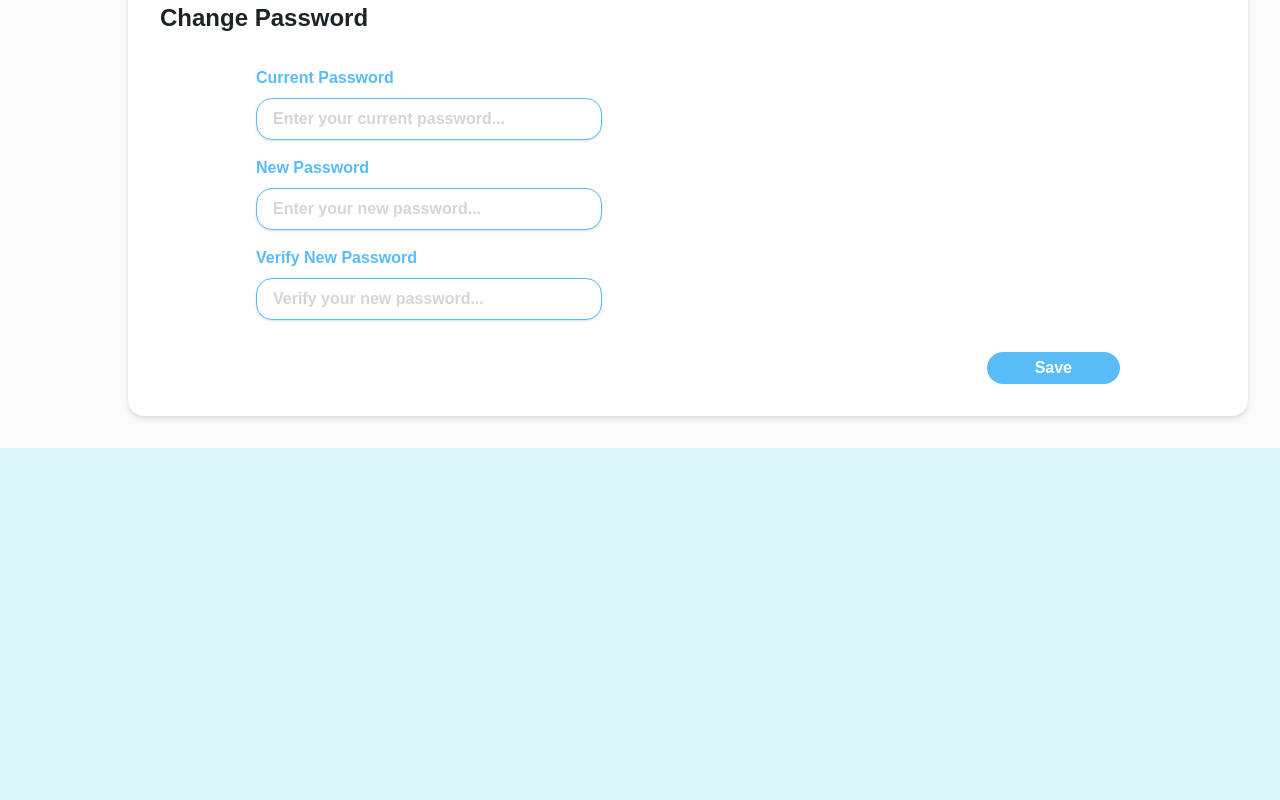
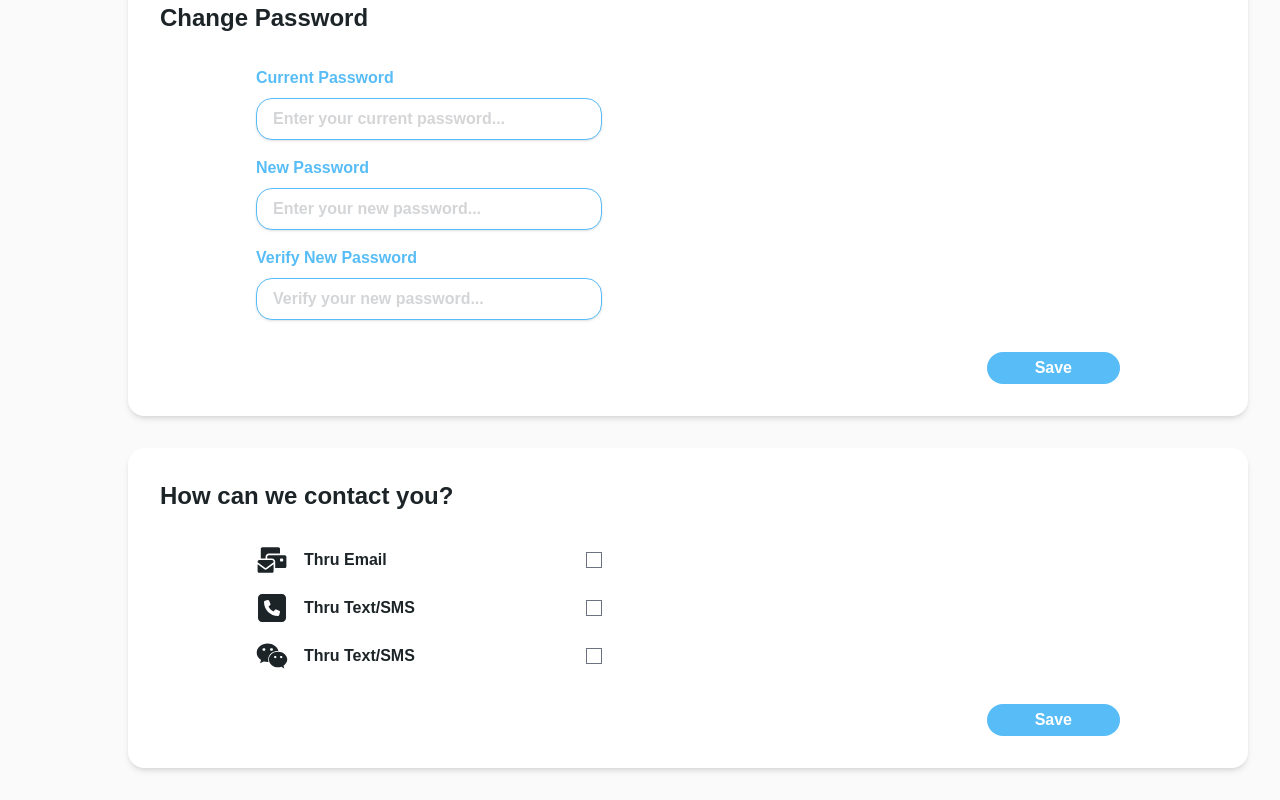
Before and after one commit to CodeHubDevs/donkeymailerwebapp, a Next.js app: page /app/user-settings in a window 1280 px wide. Shown: the part 863-1663 px from the top of the page. Before the commit the page ends 1311 px from the top, so only its background shows below. Built offline with nearby package versions, Linux system fonts and the light colour scheme.

Commit message:
Create how to contact

```diff
--- a/package.json
+++ b/package.json
@@ -17,6 +17,7 @@
   "dependencies": {
     "@fontsource/manrope": "^4.5.9",
     "@fortawesome/fontawesome-svg-core": "^6.1.1",
+    "@fortawesome/free-brands-svg-icons": "^6.1.1",
     "@fortawesome/free-solid-svg-icons": "^6.1.1",
     "@fortawesome/react-fontawesome": "^0.1.18",
     "@headlessui/react": "^1.6.4",
--- /dev/null
+++ b/src/containers/UserSettings/HowToContact.tsx
@@ -0,0 +1,44 @@
+import { faWeixin } from '@fortawesome/free-brands-svg-icons'
+import { faMailBulk, faPhoneSquare } from '@fortawesome/free-solid-svg-icons'
+import { FontAwesomeIcon } from '@fortawesome/react-fontawesome'
+import React from 'react'
+
+interface ContactDetailsProps {
+  icon: any
+  thru: string
+}
+
+const ContactDetails: React.FC<ContactDetailsProps> = ({ icon, thru }) => {
+  return (
+    <div className='flex items-center justify-between'>
+      <div className='flex items-center gap-4'>
+        <FontAwesomeIcon icon={icon} className='h-8 w-8' />
+        <span className='font-bold'>Thru {thru}</span>
+      </div>
+      <input
+        type='checkbox'
+        className='checked:bg-primary hover:bg-secondary checked:hover:bg-secondary focus:checked:bg-primary'
+      />
+    </div>
+  )
+}
+
+const HowToContact = () => {
+  return (
+    <div className='mt-8 rounded-2xl bg-white p-8 shadow-md'>
+      <h1 className='text-2xl font-bold'>How can we contact you?</h1>
+      <form className='flex flex-col items-start px-24'>
+        <div className='my-8 flex w-2/5 flex-col gap-4'>
+          <ContactDetails icon={faMailBulk} thru='Email' />
+          <ContactDetails icon={faPhoneSquare} thru='Text/SMS' />
+          <ContactDetails icon={faWeixin} thru='Text/SMS' />
+        </div>
+        <button className='self-end rounded-full bg-primary py-1 px-12 font-bold text-white'>
+          Save
+        </button>
+      </form>
+    </div>
+  )
+}
+
+export default HowToContact
--- a/src/pages/app/user-settings.tsx
+++ b/src/pages/app/user-settings.tsx
@@ -3,6 +3,7 @@ import React from 'react'
 import AppNavBar from '@/components/AppNavBar'
 import PrivateLayout from '@/components/layout/PrivateLayout'
 import ChangePassword from '@/containers/UserSettings/ChangePassword'
+import HowToContact from '@/containers/UserSettings/HowToContact'
 import UserDetails from '@/containers/UserSettings/UserDetails'
 
 const UserSettings = () => {
@@ -11,6 +12,7 @@ const UserSettings = () => {
       <AppNavBar pageName='Settings' />
       <UserDetails />
       <ChangePassword />
+      <HowToContact />
     </PrivateLayout>
   )
 }
--- a/src/styles/globals.css
+++ b/src/styles/globals.css
@@ -16,6 +16,7 @@
   [type='url']:focus,
   [type='password']:focus,
   [type='number']:focus,
+  [type='checkbox']:focus,
   [type='date']:focus,
   [type='datetime-local']:focus,
   [type='month']:focus,
```
Also changed, not shown: 1 other file (tests, documents, lock files or other folders).
